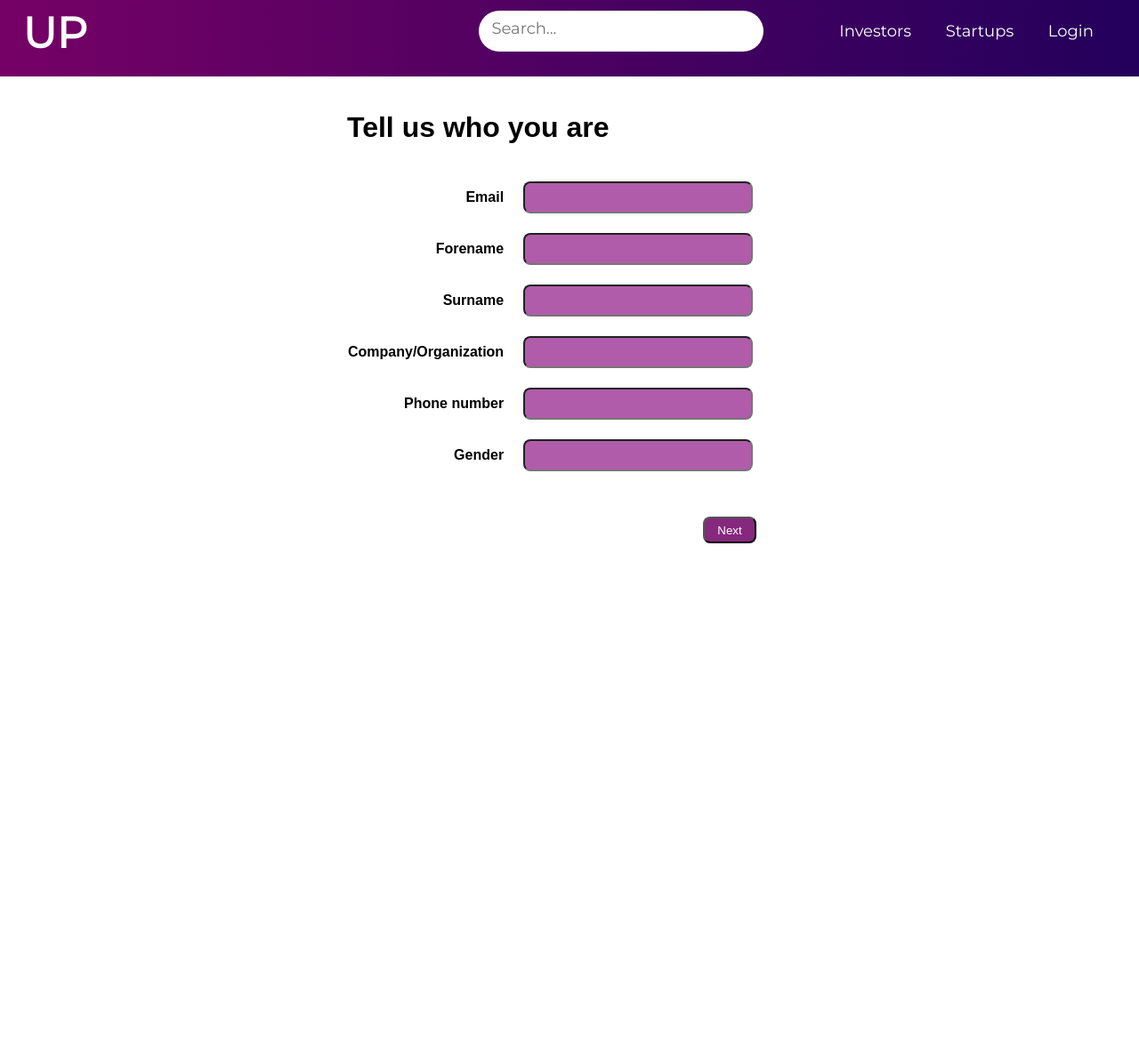
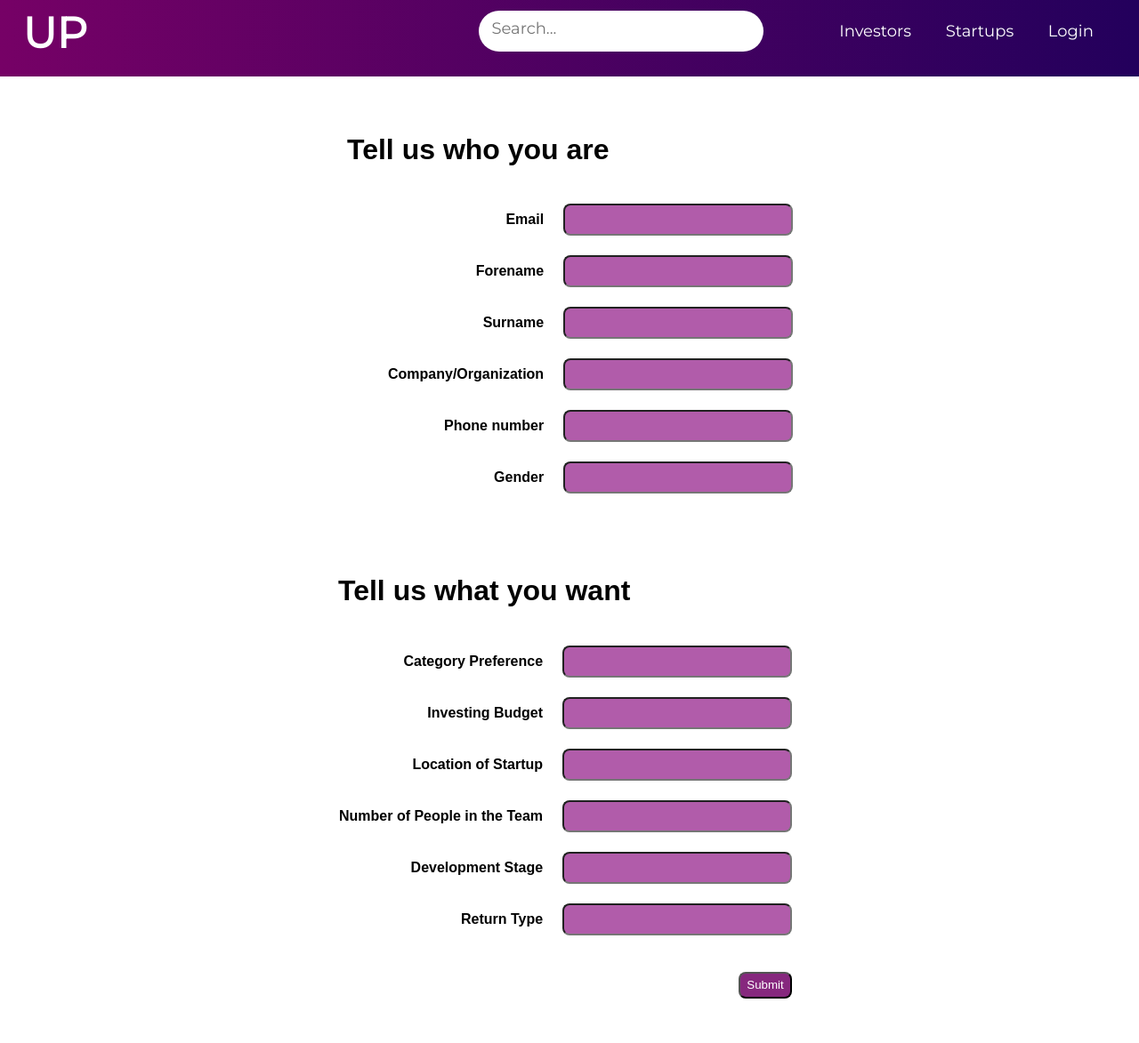
Before and after one commit to FelineJTD/Milestone02_K22, a Flask app: page /regis_investor in a window 1280 px wide. Shown: the whole page at 89% size. Before the commit the page ends 611 px from the top, so only its background shows below. Run offline with Flask 2, Linux system fonts and the light colour scheme.

Commit message:
bikin regis inves jadi 1 page

```diff
--- a/static/main.css
+++ b/static/main.css
@@ -319,6 +319,7 @@ a{
   text-decoration: none;
 }
 .regInvestable{
+  margin-left: 45px;
   border-collapse: separate;
   border-spacing: 0 20px;
 }
@@ -335,21 +336,10 @@ a{
   margin-left: 20px;
   border-radius:8px;
 }
-.nextButton{
-  width: 60px;
-  height: 30px;
-  position: relative;
-  top: 30px;
-  left: 400px;
 
-  color: white;
-  text-decoration: none;
-  background-color:rgb(134, 40, 126);
-  border-radius: 8px;
-}
 .regInv-wrap{
   width: 500px;
-  margin-top: 125px;
+  margin-top: 150px;
   margin-left: auto;
   margin-right: auto;
 }
@@ -359,10 +349,7 @@ a{
   border-collapse: separate;
   border-spacing: 0 20px;
 }
-.info{
-  text-align: right;
-  font-weight: bold;
-}
+
 .inputBox-prefInv{
   background-color:rgb(177, 92, 170);
   color: white;
@@ -372,42 +359,21 @@ a{
   margin-left: 20px;
   border-radius:8px;
 }
-.nextButton{
+
+.prefInv-wrap{
+  width: 520px;
+  margin-top: 70px;
+  margin-bottom: 70px;
+  margin-left: auto;
+  margin-right: auto;
+}
+
+.submitBtn{
   width: 60px;
   height: 30px;
   position: relative;
-  top: 30px;
-  left: 400px;
-
-  color: white;
-  background-color:rgb(134, 40, 126);
-  border-radius: 8px;
-}
-.prefInv-wrap{
-  width: 520px;
-  margin-top: 125px;
-  margin-left: auto;
-  margin-right: auto;
-}
-.backBtn{
-  width: 60px;
-  height: 30px;
-  position: relative;
-  top: 30px;
-  left: 150px;
-
-  color: white;
-  text-decoration: none;
-  background-color:rgb(134, 40, 126);
-  border-radius: 8px;
-}
-
-.startBtn{
-  width: 60px;
-  height: 30px;
-  position: relative;
-  top: 30px;
-  left: 300px;
+  top: 20px;
+  left: 450px;
 
   color: white;
   background-color:rgb(134, 40, 126);
--- a/templates/regis_investor.html
+++ b/templates/regis_investor.html
@@ -30,8 +30,42 @@
                 </tr>
             </form>
         </table>
-        <button class="nextButton">
-            <a href="{{url_for('pref_investor')}}">Next</a>
+
+    </div>
+
+    <div class="prefInv-wrap">
+        <h1>Tell us what you want</h1>
+        <table class="prefInv-table">
+            <form>
+                <tr>
+                    <td class="info"> Category Preference </td>
+                    <td> <input type="email" class="inputBox-prefInv" name="category_pref"> </td>
+                </tr>
+                <tr>
+                    <td class="info"> Investing Budget </td>
+                    <td> <input type="text" class="inputBox-prefInv" name="budget"> </td>
+                </tr>
+                <tr>
+                    <td class="info"> Location of Startup </td>
+                    <td> <input type="text" class="inputBox-prefInv" name="location"> </td>
+                </tr>
+                <tr>
+                    <td class="info"> Number of People in the Team </td>
+                    <td> <input type="text" class="inputBox-prefInv" name="team_amount"> </td>
+                </tr>
+                <tr>
+                    <td class="info"> Development Stage </td>
+                    <td> <input type="text" class="inputBox-prefInv" name="dev_stage"> </td>
+                </tr>
+                <tr>
+                    <td class="info"> Return Type </td>
+                    <td> <input type="text" class="inputBox-prefInv" name="return_type"> </td>
+                </tr>
+            </form>
+        </table>
+
+        <button class="submitBtn">
+            <a href="{{url_for('startups')}}">Submit</a>
         </button>
     </div>
 {%endblock layout%}
```
Also changed, not shown: templates/pref_investor.html (deleted, +0 -46 lines).
